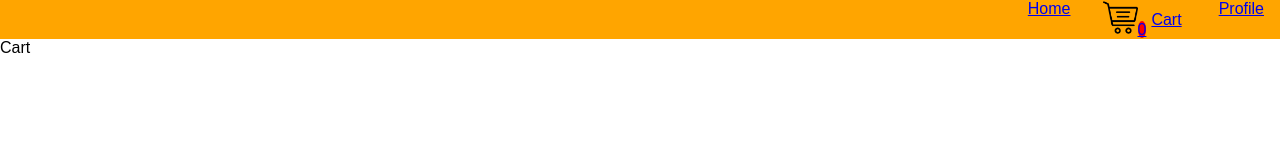
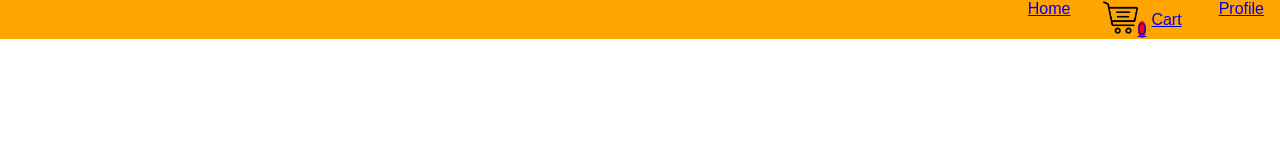
Before and after one commit to khazaddoom/shopping-cart-react, a React (Create React App) app: page /cart in a window 1280 px wide. Shown: the top 160 px of the page. Built offline with nearby package versions, Linux system fonts and the light colour scheme; a web font is replaced by a local one.

Commit message:
cart append product feature

```diff
--- a/src/components/Cart.js
+++ b/src/components/Cart.js
@@ -1,9 +1,9 @@
 import React from 'react'
 
-function Cart() {
+function Cart({cartItems}) {
     return (
         <div>
-            Cart
+            { cartItems.map(item => <h1>{ item.cart_item_id + " : " + item.qty }</h1>) }
         </div>
     )
 }
```
Also changed, not shown: 1 other file (tests, documents, lock files or other folders).
